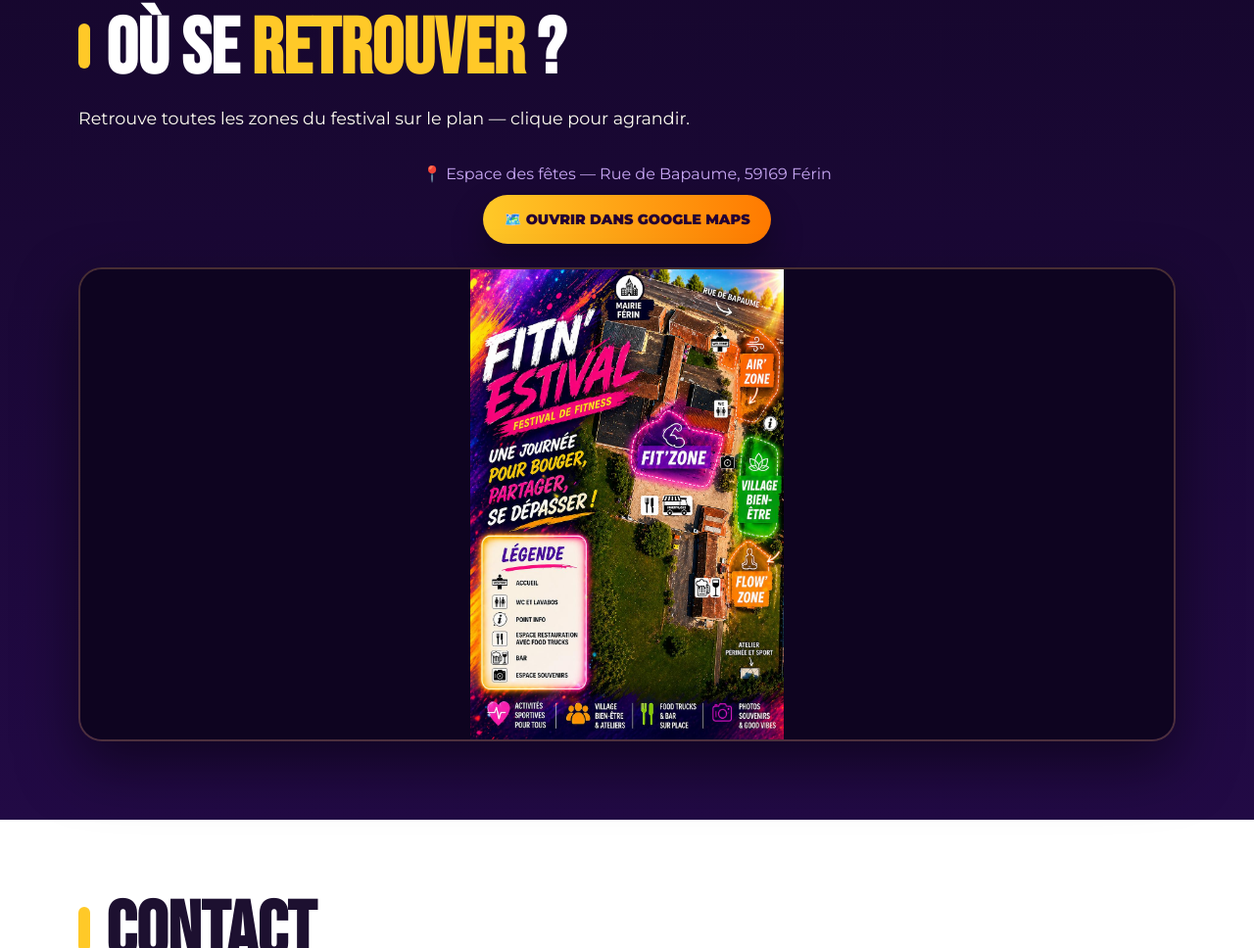
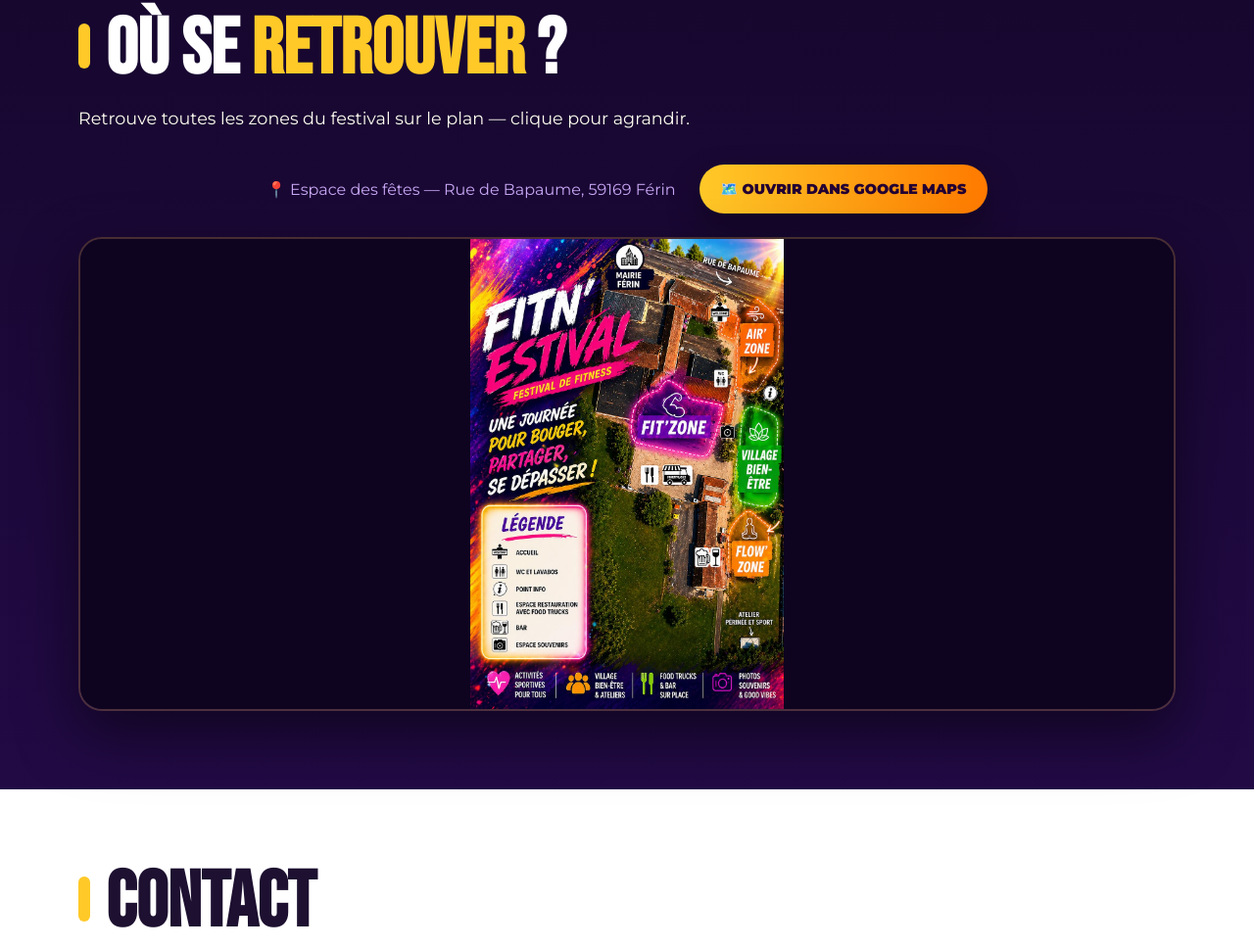
Before and after one commit to FabriceBEAUD/Fitnestival2027_2, a plain HTML site: page index.html in a window 1280 px wide. Shown: the part 10523-11491 px from the top of the page at 98% size. Drawn offline with nearby package versions, Linux system fonts and the light colour scheme.

Commit message:
fix: adresse et bouton Maps sur une même ligne

```diff
--- a/index.html
+++ b/index.html
@@ -1249,9 +1249,9 @@
   <div class="container">
     <h2 class="section-title reveal">Où se <span style="color:var(--yellow)">retrouver</span> ?</h2>
     <p class="lead reveal" style="transition-delay:.1s">Retrouve toutes les zones du festival sur le plan — clique pour agrandir.</p>
-    <div class="reveal" style="transition-delay:.12s; text-align:center; margin-bottom:1.5rem;">
-      <p style="color:#c9a8f5; font-size:1rem; margin-bottom:.75rem;">📍 Espace des fêtes — Rue de Bapaume, 59169 Férin</p>
-      <a href="https://www.google.com/maps/search/Espace+des+fêtes+Rue+de+Bapaume+59169+Férin" target="_blank" class="btn btn-primary" style="display:inline-flex; align-items:center; gap:.5rem;">
+    <div class="reveal" style="transition-delay:.12s; text-align:center; margin-bottom:1.5rem; display:flex; align-items:center; justify-content:center; gap:1.5rem; flex-wrap:wrap;">
+      <p style="color:#c9a8f5; font-size:1rem; margin:0;">📍 Espace des fêtes — Rue de Bapaume, 59169 Férin</p>
+      <a href="https://www.google.com/maps/search/Espace+des+fêtes+Rue+de+Bapaume+59169+Férin" target="_blank" class="btn btn-primary" style="display:inline-flex; align-items:center; gap:.5rem; margin:0;">
         🗺️ Ouvrir dans Google Maps
       </a>
     </div>
```
